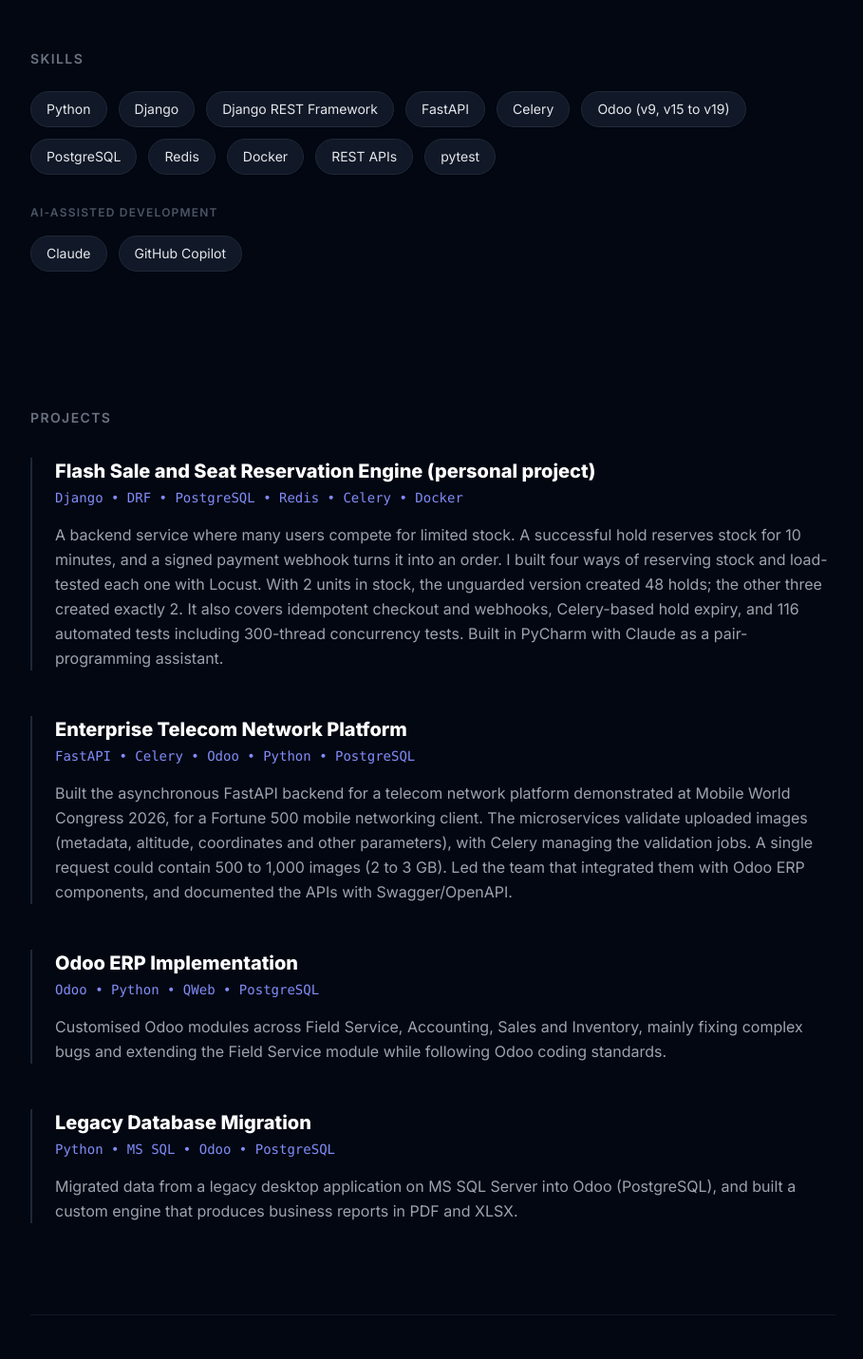
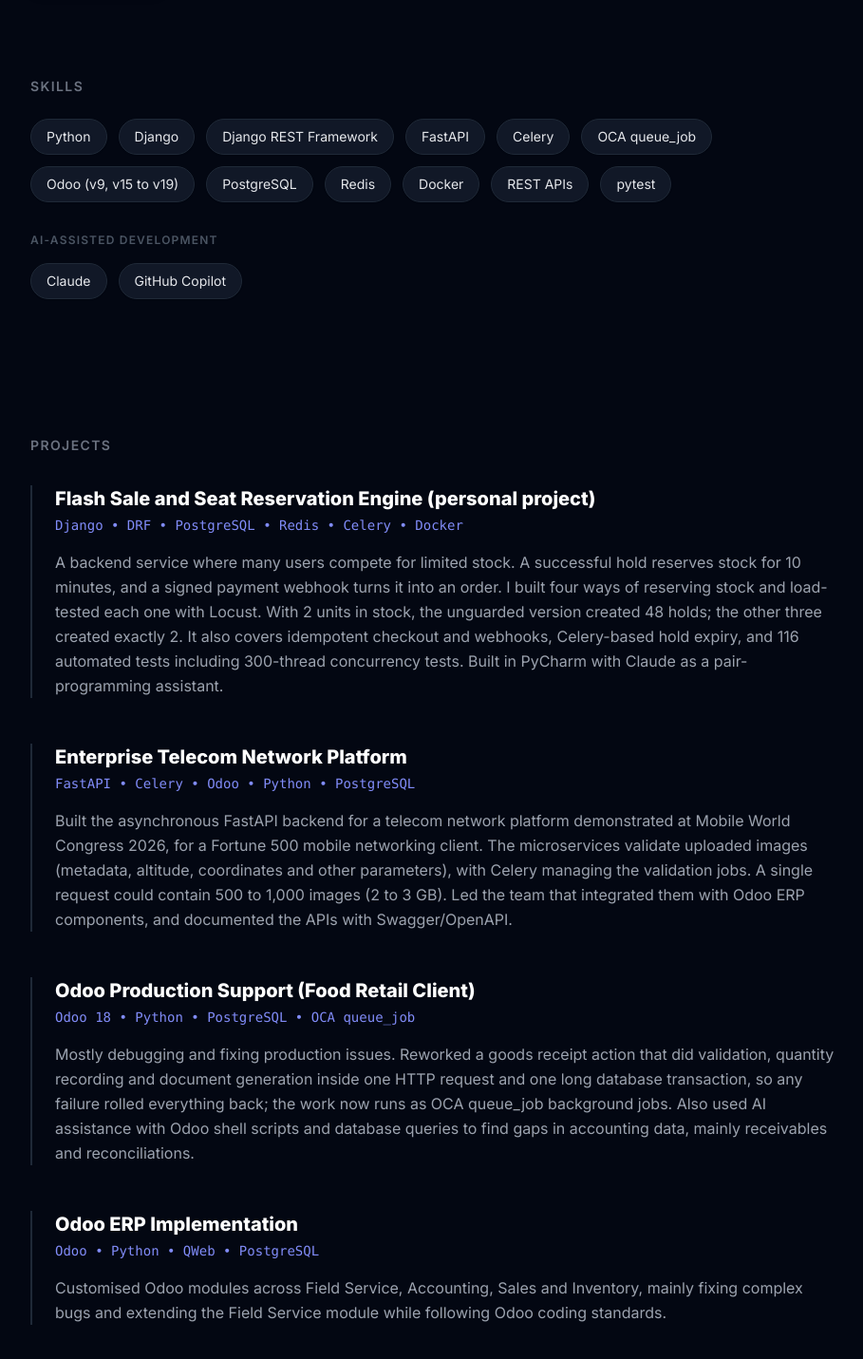
Before and after one commit to p4joshi/pvjoshi, a plain HTML site: page index.html in a window 1280 px wide. Shown: the part 520-1951 px from the top of the page at 95% size, without its empty margins (184-1093 px from the left). Drawn offline with nearby package versions, Linux system fonts and the light colour scheme.

Commit message:
Add files via upload

```diff
--- a/index.html
+++ b/index.html
@@ -45,7 +45,7 @@
 
             <p class="text-xl md:text-2xl text-indigo-400 font-light mb-8">Senior Software Engineer</p>
             <p class="max-w-2xl text-lg text-gray-400 leading-relaxed">
-                Python backend developer with over five years of experience, mostly building Odoo ERP systems and integrations for enterprise clients. I work with frameworks like Odoo, Django, and FastAPI.
+                Python backend developer with over five years of experience, mostly building Odoo ERP systems and integrations for enterprise clients. I work with Django, FastAPI and PostgreSQL, and I care about how an API behaves when many users hit it at once.
             </p>
             <div class="mt-10 flex flex-wrap gap-4">
                 <a href="#contact" class="px-6 py-3 bg-white text-gray-950 font-semibold rounded-lg hover:bg-gray-200 transition-colors shadow-lg">Get in touch</a>
@@ -62,6 +62,7 @@
                 <span class="px-4 py-2 bg-gray-900 border border-gray-800 text-gray-200 rounded-full text-sm shadow-sm">Django REST Framework</span>
                 <span class="px-4 py-2 bg-gray-900 border border-gray-800 text-gray-200 rounded-full text-sm shadow-sm">FastAPI</span>
                 <span class="px-4 py-2 bg-gray-900 border border-gray-800 text-gray-200 rounded-full text-sm shadow-sm">Celery</span>
+                <span class="px-4 py-2 bg-gray-900 border border-gray-800 text-gray-200 rounded-full text-sm shadow-sm">OCA queue_job</span>
                 <span class="px-4 py-2 bg-gray-900 border border-gray-800 text-gray-200 rounded-full text-sm shadow-sm">Odoo (v9, v15 to v19)</span>
                 <span class="px-4 py-2 bg-gray-900 border border-gray-800 text-gray-200 rounded-full text-sm shadow-sm">PostgreSQL</span>
                 <span class="px-4 py-2 bg-gray-900 border border-gray-800 text-gray-200 rounded-full text-sm shadow-sm">Redis</span>
@@ -95,6 +96,13 @@
                     <p class="text-gray-400">Built the asynchronous FastAPI backend for a telecom network platform demonstrated at Mobile World Congress 2026, for a Fortune 500 mobile networking client. The microservices validate uploaded images (metadata, altitude, coordinates and other parameters), with Celery managing the validation jobs. A single request could contain 500 to 1,000 images (2 to 3 GB). Led the team that integrated them with Odoo ERP components, and documented the APIs with Swagger/OpenAPI.</p>
                 </div>
 
+                <!-- Project: production support -->
+                <div class="group relative border-l-2 border-gray-800 pl-6 hover:border-indigo-500 transition-colors">
+                    <h3 class="text-xl font-bold text-white mb-1">Odoo Production Support (Food Retail Client)</h3>
+                    <p class="text-indigo-400 text-sm mb-4 font-mono">Odoo 18 • Python • PostgreSQL • OCA queue_job</p>
+                    <p class="text-gray-400">Mostly debugging and fixing production issues. Reworked a goods receipt action that did validation, quantity recording and document generation inside one HTTP request and one long database transaction, so any failure rolled everything back; the work now runs as OCA queue_job background jobs. Also used AI assistance with Odoo shell scripts and database queries to find gaps in accounting data, mainly receivables and reconciliations.</p>
+                </div>
+
                 <!-- Project 3 -->
                 <div class="group relative border-l-2 border-gray-800 pl-6 hover:border-indigo-500 transition-colors">
                     <h3 class="text-xl font-bold text-white mb-1">Odoo ERP Implementation</h3>
```
